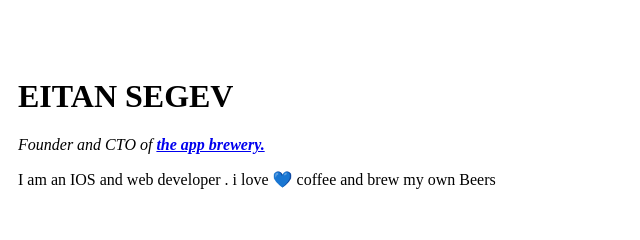
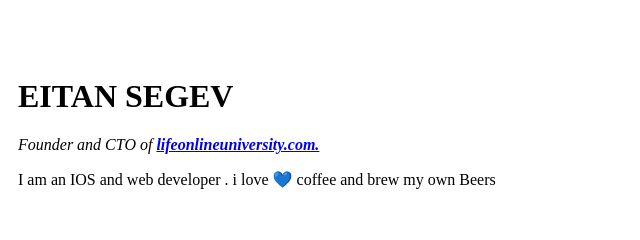
Before and after one commit to mayency/cv, a plain HTML site: page index.html in a window 1280 px wide. Shown: the top 240 px of the page, 233-873 px from the left. Drawn offline with Linux system fonts and the light colour scheme.

Commit message:
Update index.html

```diff
--- a/index.html
+++ b/index.html
@@ -11,7 +11,7 @@
     <tr>
       <td>  <img src="circle-cropped1.png" alt="EITAN image"></td>
       <td>  <h1>EITAN SEGEV</h1>
-        <p><em>Founder and CTO of <strong><a href="http://lifeonlineuniversity.com/">the app brewery.</a></strong></em/></p>
+        <p><em>Founder and CTO of <strong><a href="http://lifeonlineuniversity.com/">lifeonlineuniversity.com.</a></strong></em/></p>
           <p>I am an IOS and web developer . i love 💙 coffee and brew my own Beers</p>
         </td>
     </tr>
```
